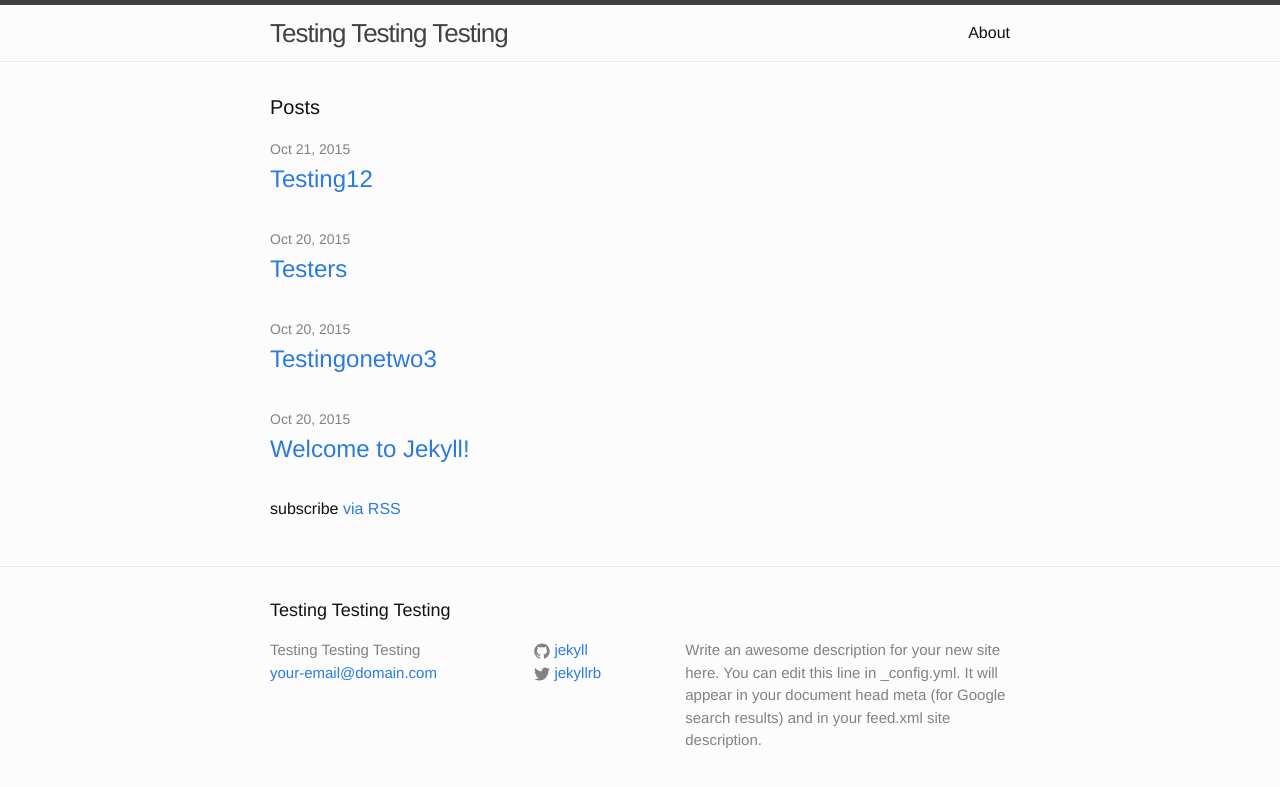
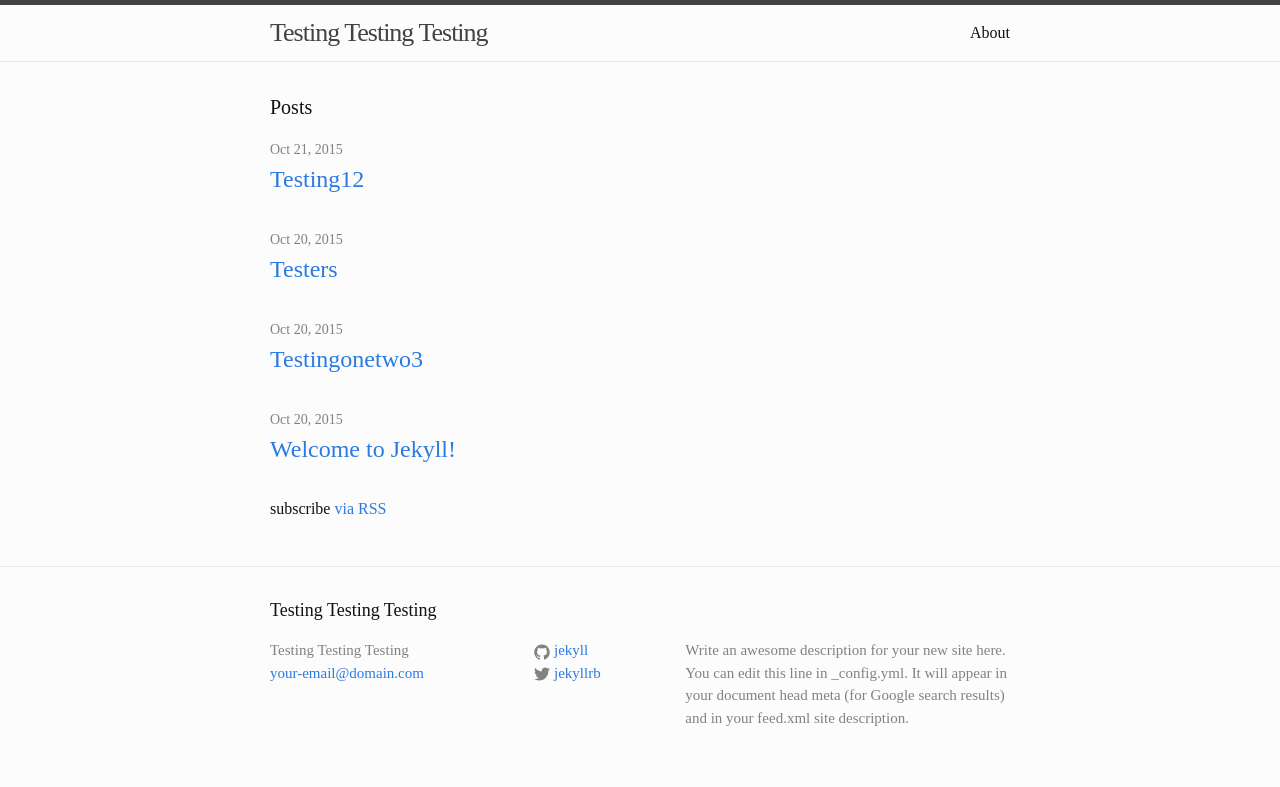
Before and after one commit to licebeam/Blog, a Jekyll site: the page built from index.html, in a window 1280 px wide. Shown: the top 787 px of the page. Built offline with Jekyll 4.4.1, drawn with Linux system fonts in a browser that asks for light colours.

Commit message:
Update main.scss

```diff
--- a/css/main.scss
+++ b/css/main.scss
@@ -6,7 +6,7 @@
 
 
 // Our variables
-$base-font-family: "Helvetica Neue", Helvetica, Arial, sans-serif;
+$base-font-family: 'Slabo 27px', serif;
 $base-font-size:   16px;
 $base-font-weight: 300;
 $small-font-size:  $base-font-size * 0.875;
```
